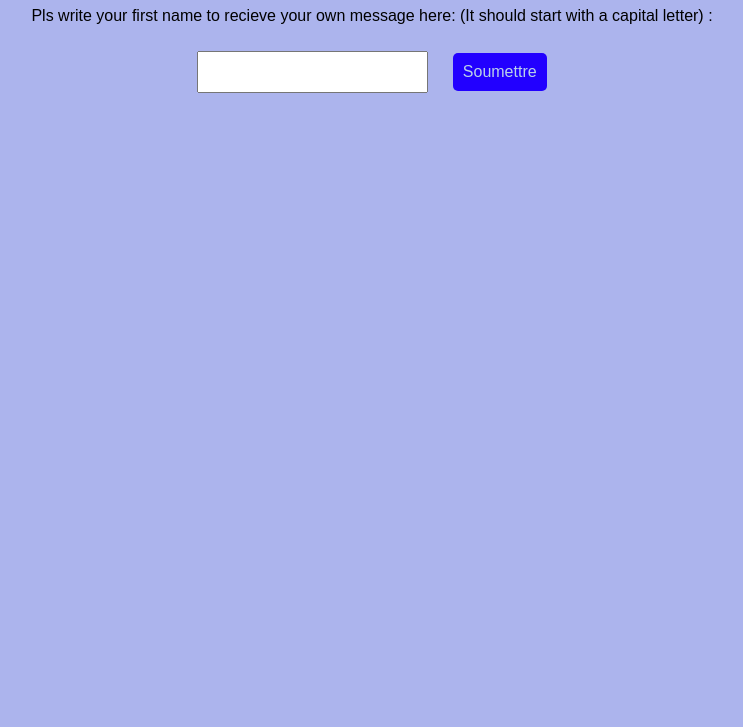
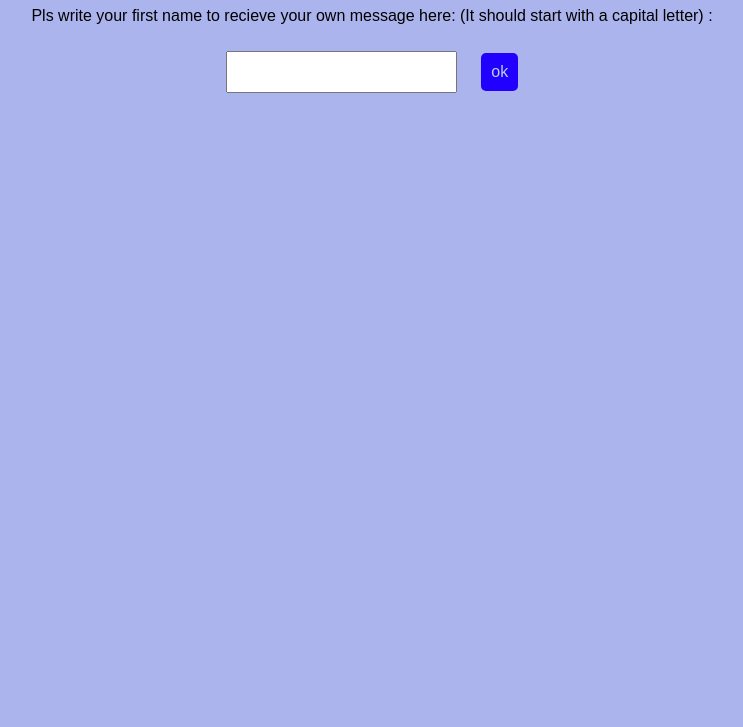
Before and after one commit to yaskilu2/takeurmes, a plain HTML site: page index.html in a window 1280 px wide. Shown: the part 73-800 px from the top of the page, without its empty margins (268-1011 px from the left). Drawn offline with Linux system fonts and the light colour scheme.

Commit message:
Update index.html

```diff
--- a/index.html
+++ b/index.html
@@ -11,7 +11,7 @@
     <p>Pls write your first name to recieve your own message here:
          (It should start with a capital letter) :</p>
     <input type="text" id="nameInput">
-    <button onclick="greetUser()">Soumettre</button>
+    <button onclick="greetUser()">ok</button>
     <p id="greetingMessage"></p>
     <script src="scss.js"></script>
 </body>
```
